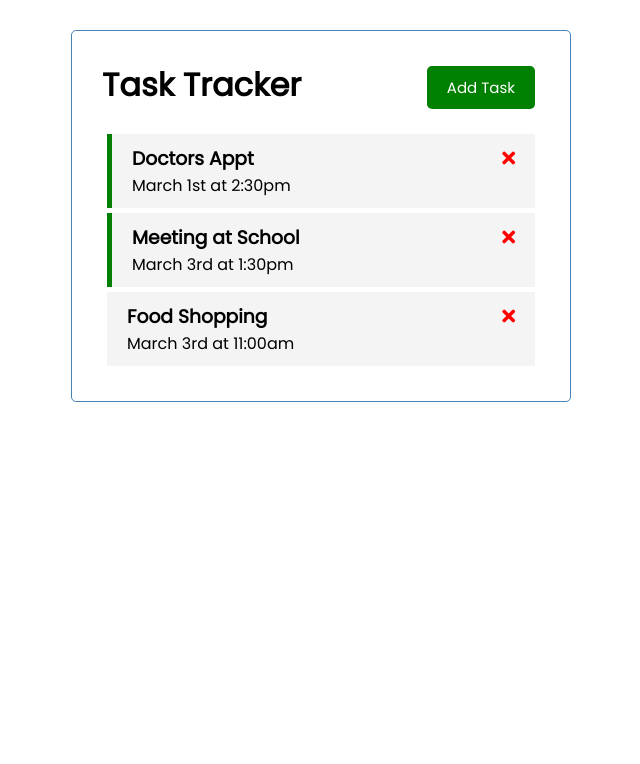
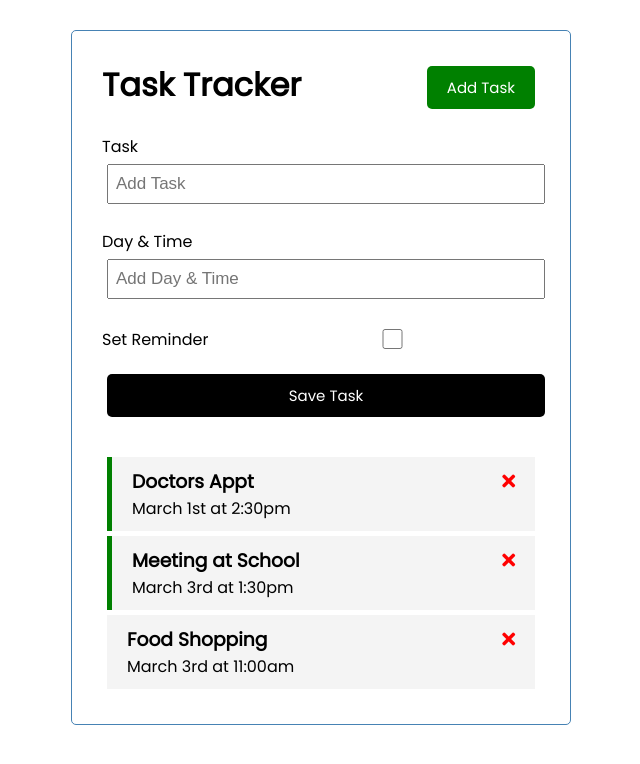
Before and after one commit to alvillaraza/vue-task-tracker, a Vue app in the folder vue-crash-course/: page / in a window 1280 px wide. Both pictures are taken after a click on the button "Add Task". Shown: the top 764 px of the page, without its empty margins (319-959 px from the left). Built offline with nearby package versions, Linux system fonts and the light colour scheme.

Commit message:
toggles the add task button

```diff
--- a/vue-crash-course/src/App.vue
+++ b/vue-crash-course/src/App.vue
@@ -1,36 +1,55 @@
 <template>
   <div class="container">
-    <Header title="Task Tracker" />
-    <Tasks @toggle-reminder="toggleReminder" @delete-task="deleteTask" :tasks="tasks" />
+    <Header @toggle-add-task="toggleAddTask" title="Task Tracker" />
+    <div v-show="showAddTask">
+    <AddTask @add-task="addTask" />
+  </div>
+    <Tasks
+      @toggle-reminder="toggleReminder"
+      @delete-task="deleteTask"
+      :tasks="tasks"
+    />
   </div>
 </template>
 
 <script>
 import Header from "./components/Header";
 import Tasks from "./components/Tasks";
+import AddTask from "./components/AddTask";
 
 export default {
   name: "App",
   components: {
     Header,
     Tasks,
+    AddTask,
   },
   data() {
     return {
       tasks: [],
+      showAddTask: false
     };
   },
   methods: {
+    toggleAddTask() {
+      this.showAddTask = !this.showAddTask
+    },
+    // the "task" being passed in is from newTask in AddTask.vue
+    addTask(task) {
+      this.tasks = [...this.tasks, task];
+    },
     deleteTask(id) {
       if (confirm("Are you sure?")) {
         // filter grabs every task except for the id of the task you're deleting, so it returns non-deleted tasks
         this.tasks = this.tasks.filter((task) => task.id !== id);
       }
     },
-    toggleReminder(id){
+    toggleReminder(id) {
       // does the task equal the id that was passed in? if so, turn reminder into the opposite of what it was. otherwise, just return the task
-      this.tasks = this.tasks.map((task) => task.id === id ? {...task, reminder: !task.reminder} : task)
-}
+      this.tasks = this.tasks.map((task) =>
+        task.id === id ? { ...task, reminder: !task.reminder } : task
+      );
+    },
   },
   created() {
     this.tasks = [
--- /dev/null
+++ b/vue-crash-course/src/components/AddTask.vue
@@ -0,0 +1,90 @@
+<template>
+  <form @submit="onSubmit" class="add-form">
+    <div class="form-control">
+      <label>Task</label>
+      <input type="text" v-model="text" name="text" placeholder="Add Task" />
+    </div>
+    <div class="form-control">
+      <label>Day & Time</label>
+      <input
+        type="text"
+        v-model="day"
+        name="day"
+        placeholder="Add Day & Time"
+      />
+    </div>
+    <div class="form-control form-control-check">
+      <label>Set Reminder</label>
+      <input type="checkbox" v-model="reminder" name="reminder" />
+    </div>
+
+    <input type="submit" value="Save Task" class="btn btn-block" />
+  </form>
+</template>
+
+<script>
+export default {
+  name: "AddTask",
+  data() {
+    return {
+      text: "",
+      day: "",
+      reminder: false,
+    };
+  },
+  methods: {
+    onSubmit(e) {
+      e.preventDefault();
+
+      if (!this.text) {
+        alert("Please add a task");
+        return;
+      }
+
+      const newTask = {
+        //   this will come up with repeating IDs, so don't do this for id in actual projects
+        id: Math.floor(Math.random() * 100000),
+        text: this.text,
+        day: this.day,
+        reminder: this.reminder,
+      };
+        this.$emit('add-task', newTask)
+
+      this.text = "";
+      this.day = "";
+      this.reminder = false;
+    },
+  },
+};
+</script>
+
+<style scoped>
+.add-form {
+  margin-bottom: 40px;
+}
+.form-control {
+  margin: 20px 0;
+}
+.form-control label {
+  display: block;
+}
+.form-control input {
+  width: 100%;
+  height: 40px;
+  margin: 5px;
+  padding: 3px 7px;
+  font-size: 17px;
+}
+.form-control-check {
+  display: flex;
+  align-items: center;
+  justify-content: space-between;
+}
+.form-control-check label {
+  flex: 1;
+}
+.form-control-check input {
+  flex: 2;
+  height: 20px;
+}
+</style>
--- a/vue-crash-course/src/components/Button.vue
+++ b/vue-crash-course/src/components/Button.vue
@@ -13,8 +13,8 @@
   },
   methods: {
     onClick() {
-      console.log("click");
-    },
+this.$emit('toggle-add-task')
+},
   },
 };
 </script>
--- a/vue-crash-course/src/components/Header.vue
+++ b/vue-crash-course/src/components/Header.vue
@@ -1,7 +1,7 @@
 <template>
   <header>
     <h1>{{ title }}</h1>
-    <Button text="Add Task" color="green" />
+    <Button @toggle-add-task="$emit('toggle-add-task')" text="Add Task" color="green" />
   </header>
 </template>
 
```
